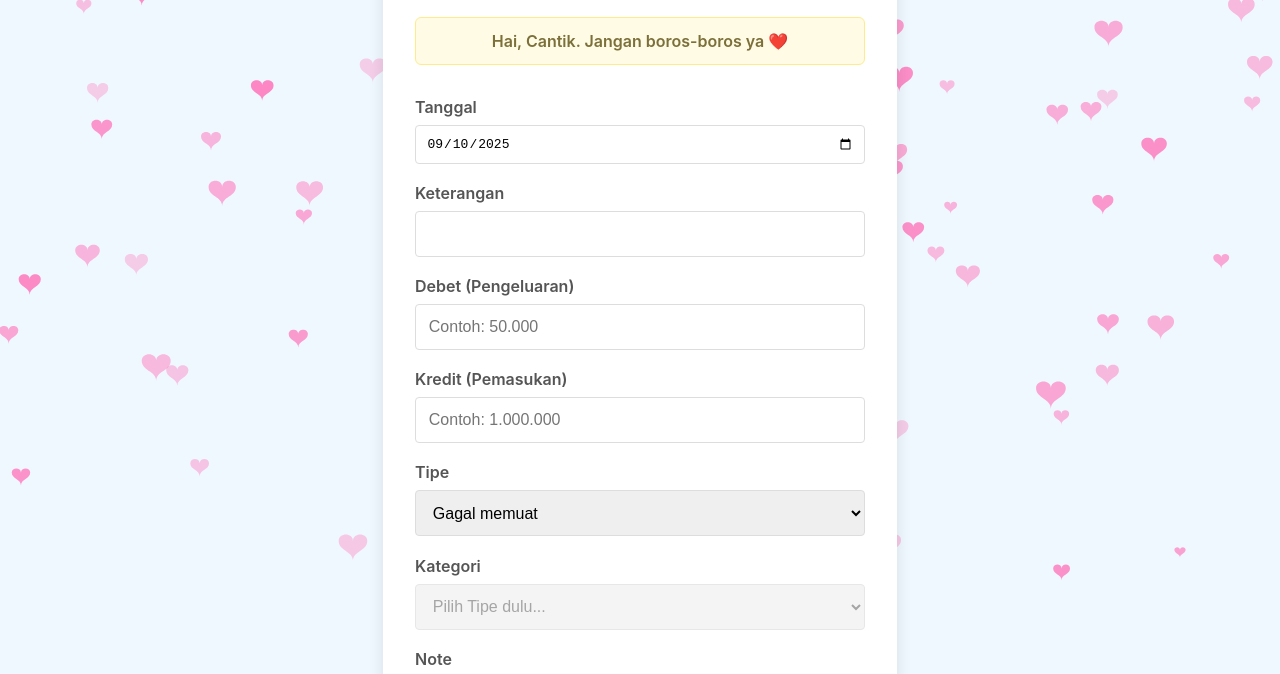
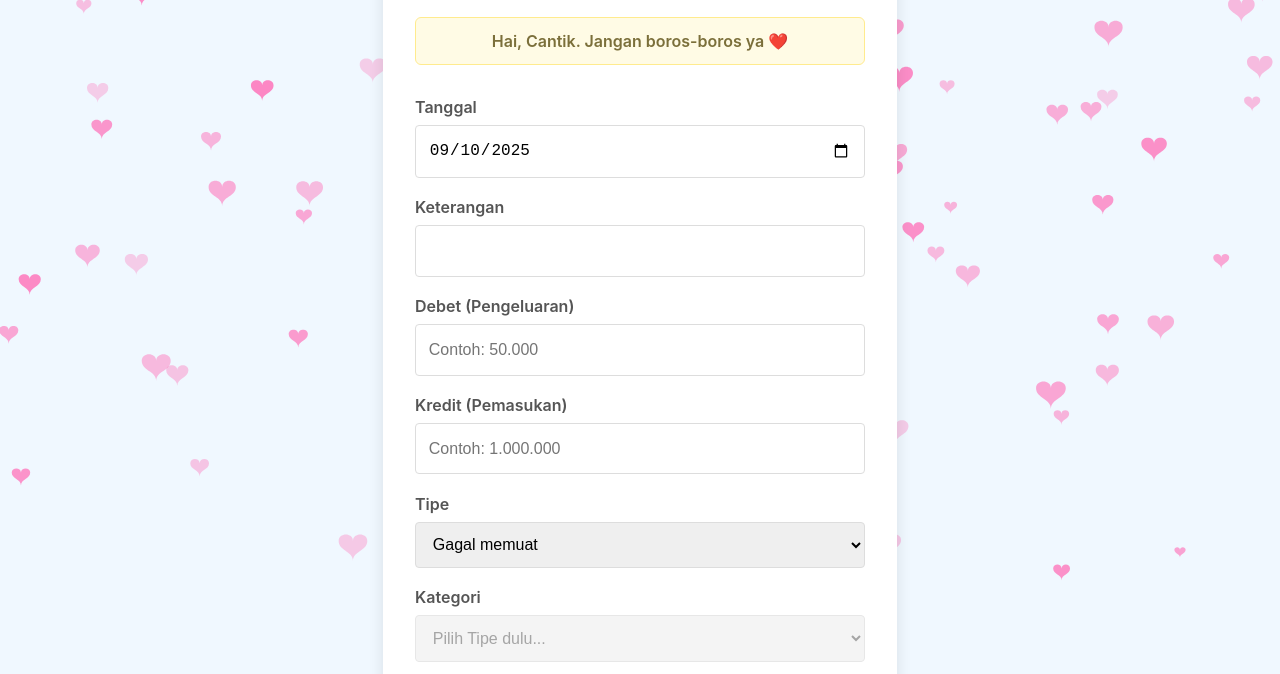
Before and after one commit to adrianrachman/form-keuangan, a plain HTML site: page index.html in a window 1280 px wide. Shown: the part 80-754 px from the top of the page. Drawn offline with Linux system fonts and the light colour scheme; no server answers.

Commit message:
ubah font

```diff
--- a/index.html
+++ b/index.html
@@ -12,7 +12,7 @@
         .custom-message { background-color: #fffbe5; border: 1px solid #ffeb8e; color: #7b6f3a; text-align: center; font-weight: 600; padding: 0.8em; border-radius: 6px; margin-bottom: 2em; }
         .form-group { margin-bottom: 1.2em; }
         label { display: block; margin-bottom: 0.5em; color: #555; font-weight: 600; }
-        input, select { width: 100%; padding: 0.8em; border: 1px solid #ddd; border-radius: 4px; box-sizing: border-box; font-size: 1em; }
+        input, select { width: 100%; padding: 0.8em; border: 1px solid #ddd; border-radius: 4px; box-sizing: border-box; font-size: 16px; line-height: 1.5; }
         button { width: 100%; padding: 0.9em; border: none; background-color: #007BFF; color: white; font-size: 1em; border-radius: 4px; cursor: pointer; transition: background-color 0.3s; }
         button:disabled { background-color: #9ac8ff; cursor: wait; }
         input:disabled, select:disabled { background-color: #f0f0f0; }
```
